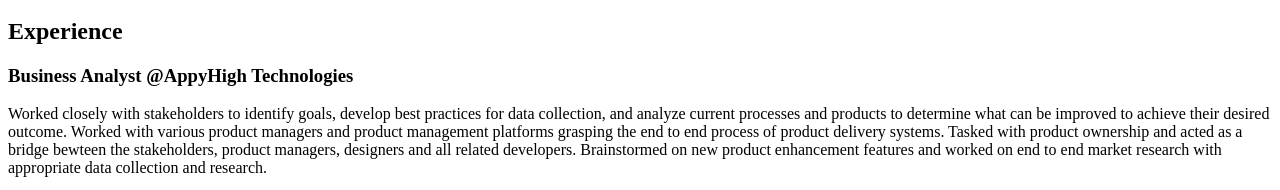
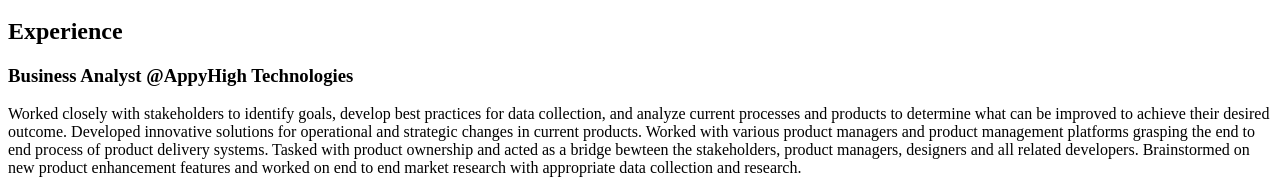
Before and after one commit to Ayushman67/Portfolio-site, a website: page src/template.html in a window 1280 px wide. Shown: the part 1059-1249 px from the top of the page. Drawn offline with nearby package versions, Linux system fonts and the light colour scheme.

Commit message:
AppyHigh info

```diff
--- a/src/template.html
+++ b/src/template.html
@@ -113,7 +113,7 @@ and am a huge cricket and football fan.
                 <div>
                   <p class="mb-4">
                     Worked closely with stakeholders to identify goals, develop best practices for data collection,
-                    and analyze current processes and products to determine what can be improved to achieve their desired outcome.
+                    and analyze current processes and products to determine what can be improved to achieve their desired outcome. Developed innovative solutions for operational and strategic changes in current products.
                     Worked with various product managers and product management platforms grasping the end to end process of product delivery systems.
                     Tasked with product ownership and acted as a bridge bewteen the stakeholders, product managers, designers and all related developers. Brainstormed on new product enhancement features
                     and worked on end to end market research with appropriate data collection and research.
```
